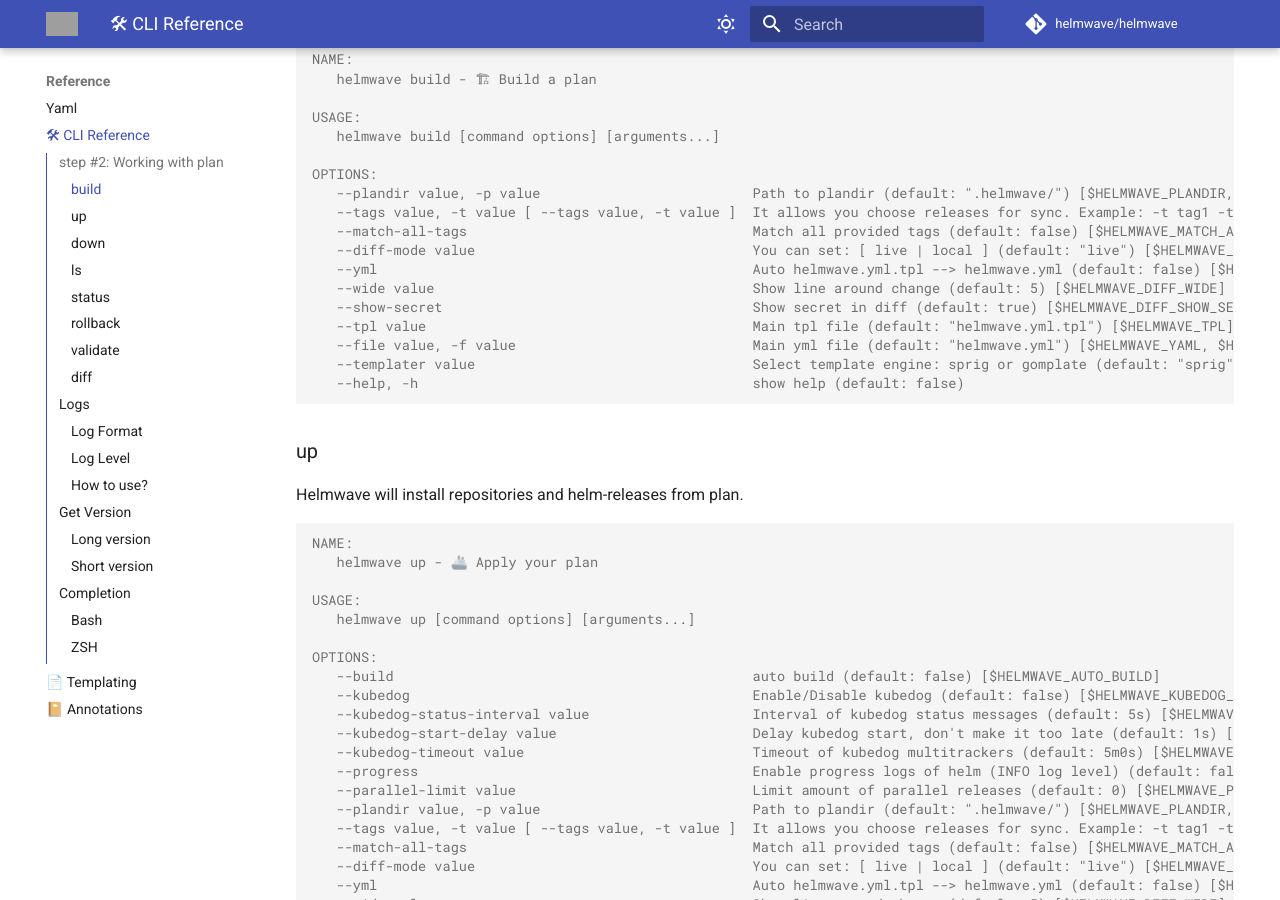
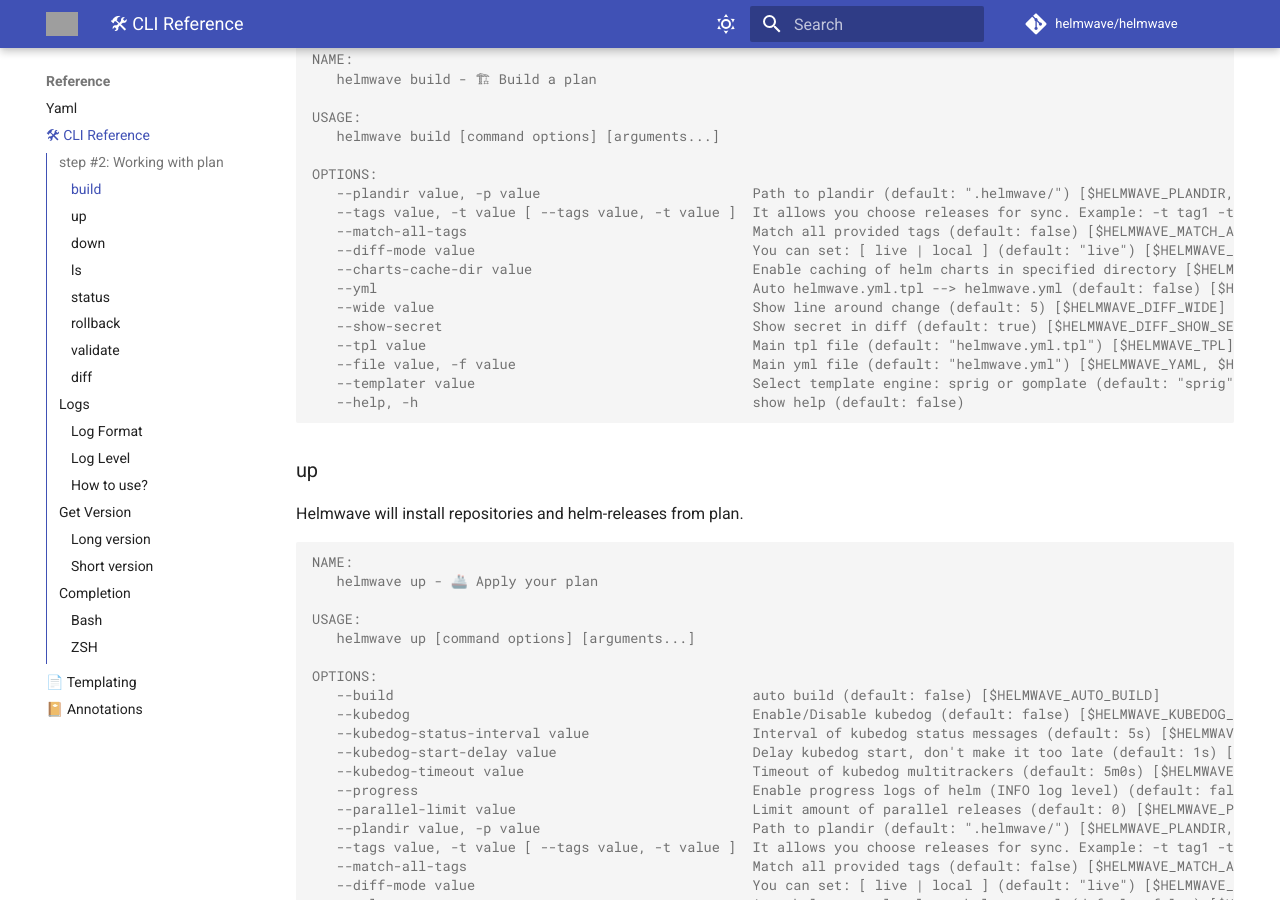
Before and after one commit to helmwave/docs, an MkDocs documentation site: the page built from docs/cli.md, in a window 1280 px wide and 900 px high, scrolled down 1347 px. Built offline with MkDocs 1.6.1 and Material for MkDocs 9.7.7, drawn with Linux system fonts in a browser that asks for light colours; comment, search, counter and statistics services are not loaded; the version menu is left out; grey boxes are pictures that could not be loaded.

Commit message:
feat: add build charts cache dir argument

```diff
--- a/docs/cli.md
+++ b/docs/cli.md
@@ -68,6 +68,7 @@
    --tags value, -t value [ --tags value, -t value ]  It allows you choose releases for sync. Example: -t tag1 -t tag3,tag4 [$HELMWAVE_TAGS]
    --match-all-tags                                   Match all provided tags (default: false) [$HELMWAVE_MATCH_ALL_TAGS]
    --diff-mode value                                  You can set: [ live | local ] (default: "live") [$HELMWAVE_DIFF_MODE]
+   --charts-cache-dir value                           Enable caching of helm charts in specified directory [$HELMWAVE_CHARTS_CACHE]
    --yml                                              Auto helmwave.yml.tpl --> helmwave.yml (default: false) [$HELMWAVE_AUTO_YML, $HELMWAVE_AUTO_YAML]
    --wide value                                       Show line around change (default: 5) [$HELMWAVE_DIFF_WIDE]
    --show-secret                                      Show secret in diff (default: true) [$HELMWAVE_DIFF_SHOW_SECRET]
```
